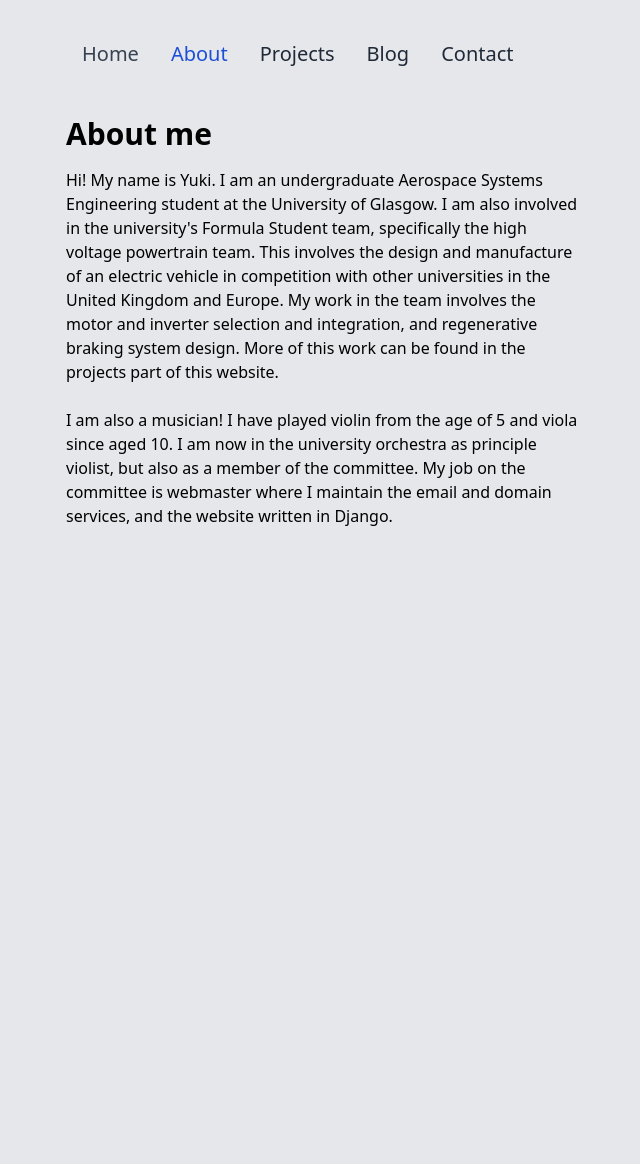
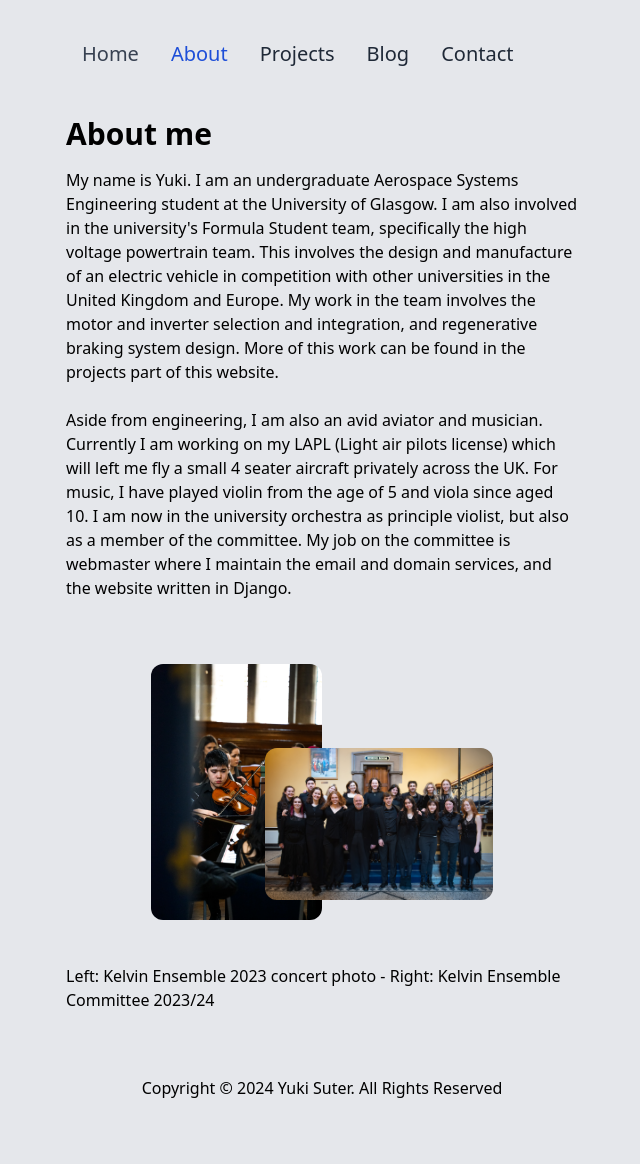
Before and after one commit to YukiSuter/personalsite, a Django app: page /about/ in a window 1280 px wide. Shown: the whole page, without its empty margins (318-958 px from the left). Before the commit the page ends 526 px from the top, so only its background shows below. Run offline with Django 4.2, Linux system fonts and the light colour scheme; some libraries are stand-ins or nearby versions.

Commit message:
added kelvin photos to about

```diff
--- a/website/templates/about/index.html
+++ b/website/templates/about/index.html
@@ -5,8 +5,16 @@
 {% block content %}
   <h1 class="text-3xl dark:text-gray-100 font-semibold pb-4 text-center sm:text-left">About me</h1>
   <div>
-    <p class="dark:text-gray-100">Hi! My name is Yuki. I am an undergraduate Aerospace Systems Engineering student at the University of Glasgow. I am also involved in the university's Formula Student team, specifically the high voltage powertrain team. This involves the design and manufacture of an electric vehicle in competition with other universities in the United Kingdom and Europe. My work in the team involves the motor and inverter selection and integration, and regenerative braking system design. More of this work can be found in the projects part of this website.</p>
+    <p class="dark:text-gray-100">My name is Yuki. I am an undergraduate Aerospace Systems Engineering student at the University of Glasgow. I am also involved in the university's Formula Student team, specifically the high voltage powertrain team. This involves the design and manufacture of an electric vehicle in competition with other universities in the United Kingdom and Europe. My work in the team involves the motor and inverter selection and integration, and regenerative braking system design. More of this work can be found in the projects part of this website.</p>
     <br> <!-- Insert UGR image here (after comp) -->
-    <p class="dark:text-gray-100">I am also a musician! I have played violin from the age of 5 and viola since aged 10. I am now in the university orchestra as principle violist, but also as a member of the committee. My job on the committee is webmaster where I maintain the email and domain services, and the website written in Django.</p>
+
+    <p class="dark:text-gray-100">Aside from engineering, I am also an avid aviator and musician. Currently I am working on my LAPL (Light air pilots license) which will left me fly a small 4 seater aircraft privately across the UK. For music, I have played violin from the age of 5 and viola since aged 10. I am now in the university orchestra as principle violist, but also as a member of the committee. My job on the committee is webmaster where I maintain the email and domain services, and the website written in Django.</p>
+    <div class="flex flex-col items-center">
+      <div class="relative m-16 w-4/6" style="aspect-ratio: 13/9">
+        <img class="absolute top-0 left-0 w-3/6 rounded-xl" src="/static/img/about/kelvin_playing.jpeg">
+        <img class="absolute bottom-0 right-0 w-4/6 rounded-xl" src="/static/img/about/kelvin_committee202324.jpg">
+      </div>
+      <p class="dark:text-gray-100">Left: Kelvin Ensemble 2023 concert photo  -  Right: Kelvin Ensemble Committee 2023/24</p>
+    </div>
   </div>
 {% endblock content %}
--- a/website/templates/core/_base.html
+++ b/website/templates/core/_base.html
@@ -37,6 +37,7 @@
         {% block content %}
         {% endblock content %}
     </div>
+    {% include 'core/footer.html' %}
 </body>
 
 </html>
--- /dev/null
+++ b/website/templates/core/footer.html
@@ -0,0 +1,3 @@
+<div class="flex my-16 justify-center">
+    <p class="dark:text-gray-100">Copyright © 2024 Yuki Suter. All Rights Reserved</p>
+</div>
```
Also changed, not shown: website/static/img/about/kelvin_committee202324.jpg (added), website/static/img/about/kelvin_playing.jpeg (added).
